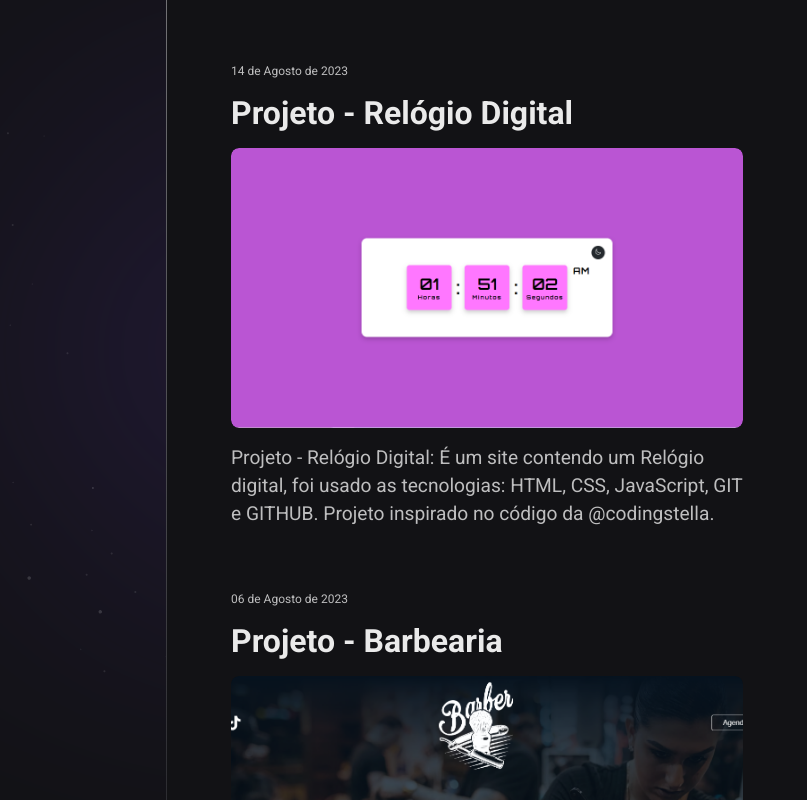
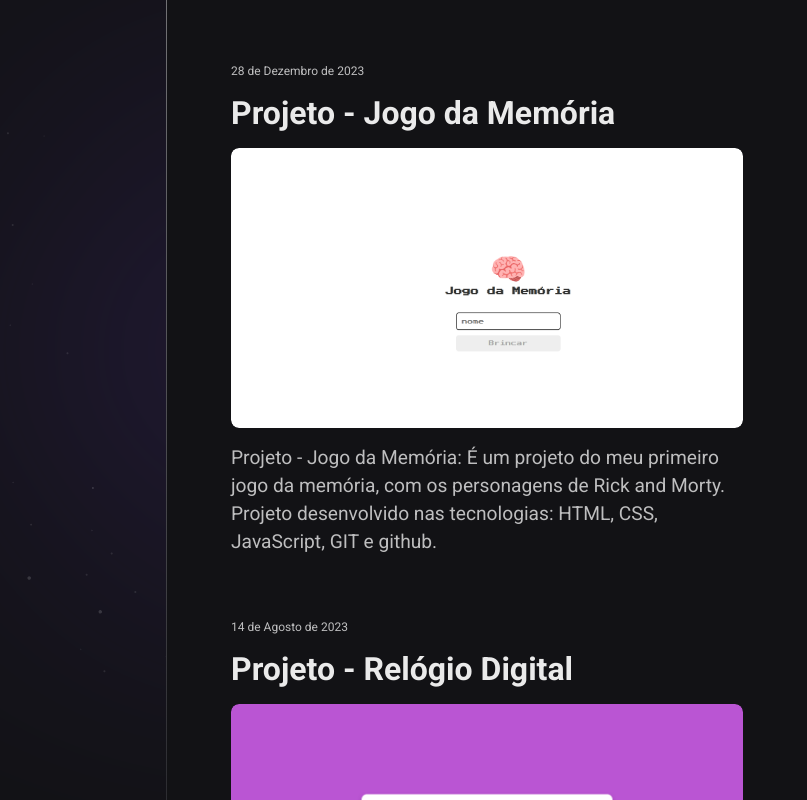
Before and after one commit to WesleySarmento/NLW-SpaceTime, a plain HTML site: page index.html in a window 1280 px wide. Shown: the full height of the page, 473-1280 px from the left. Drawn offline with nearby package versions, Linux system fonts and the light colour scheme.

Commit message:
Project update - Inserting memory game

```diff
--- a/index.html
+++ b/index.html
@@ -80,6 +80,27 @@
     </aside>
 
     <nav>
+      <a
+        href="https://jogo-memoria-eight.vercel.app/"
+        target="_blank"
+        class="memory"
+      >
+        <small>28 de Dezembro de 2023</small>
+        <h1>Projeto - Jogo da Memória</h1>
+        <div>
+          <img
+            src="./assets/JogoDaMemoria.PNG"
+            alt="Layout da página inicial do Jogo da Memória"
+          />
+        </div>
+
+        <p>
+          Projeto - Jogo da Memória: É um projeto do meu primeiro jogo da
+          memória, com os personagens de Rick and Morty. Projeto desenvolvido
+          nas tecnologias: HTML, CSS, JavaScript, GIT e github.
+        </p>
+      </a>
+
       <a
         href="https://relogio-digital-livid-theta.vercel.app/"
         target="_blank"
```
Also changed, not shown: assets/JogoDaMemoria.PNG (added).
